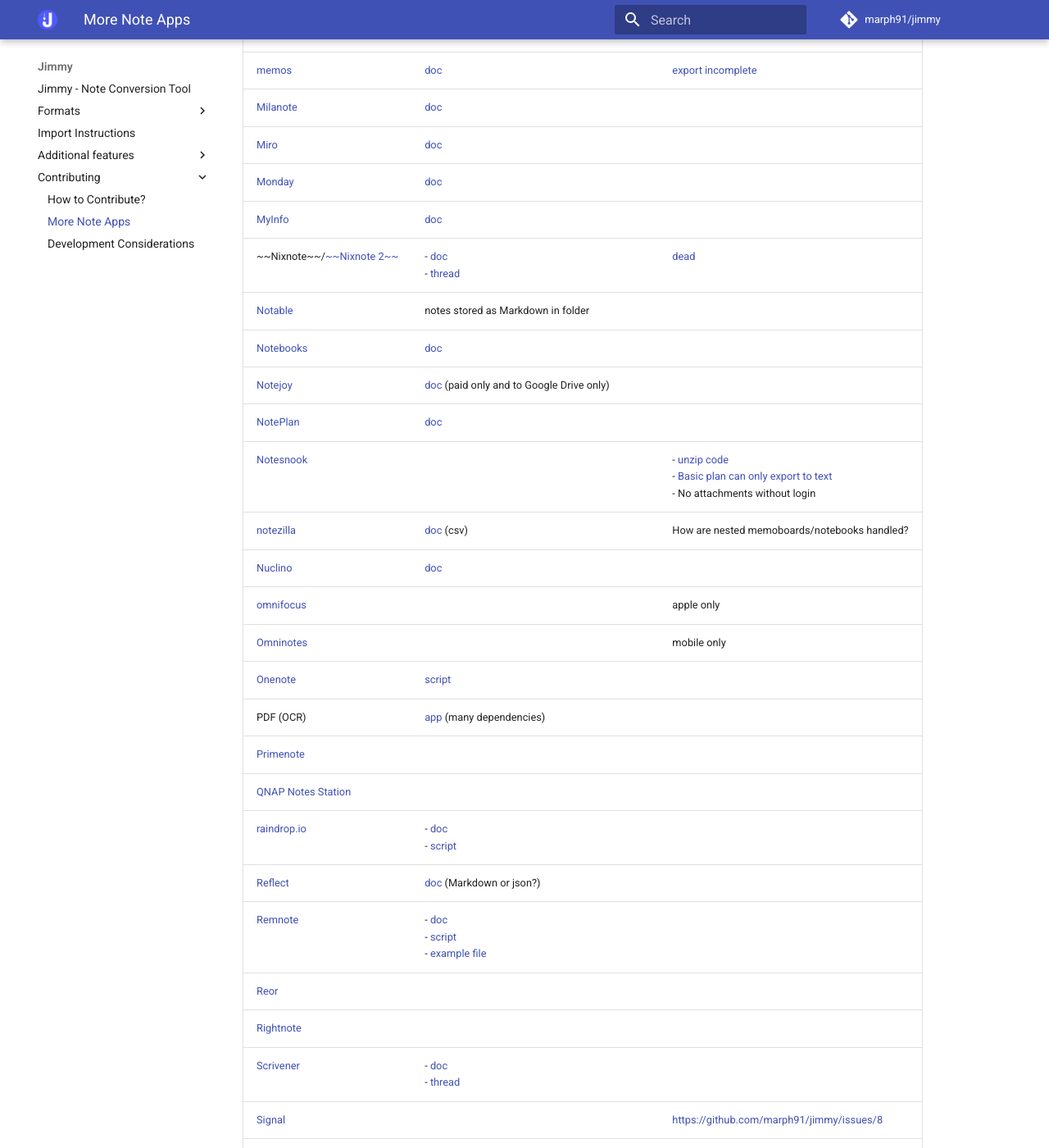
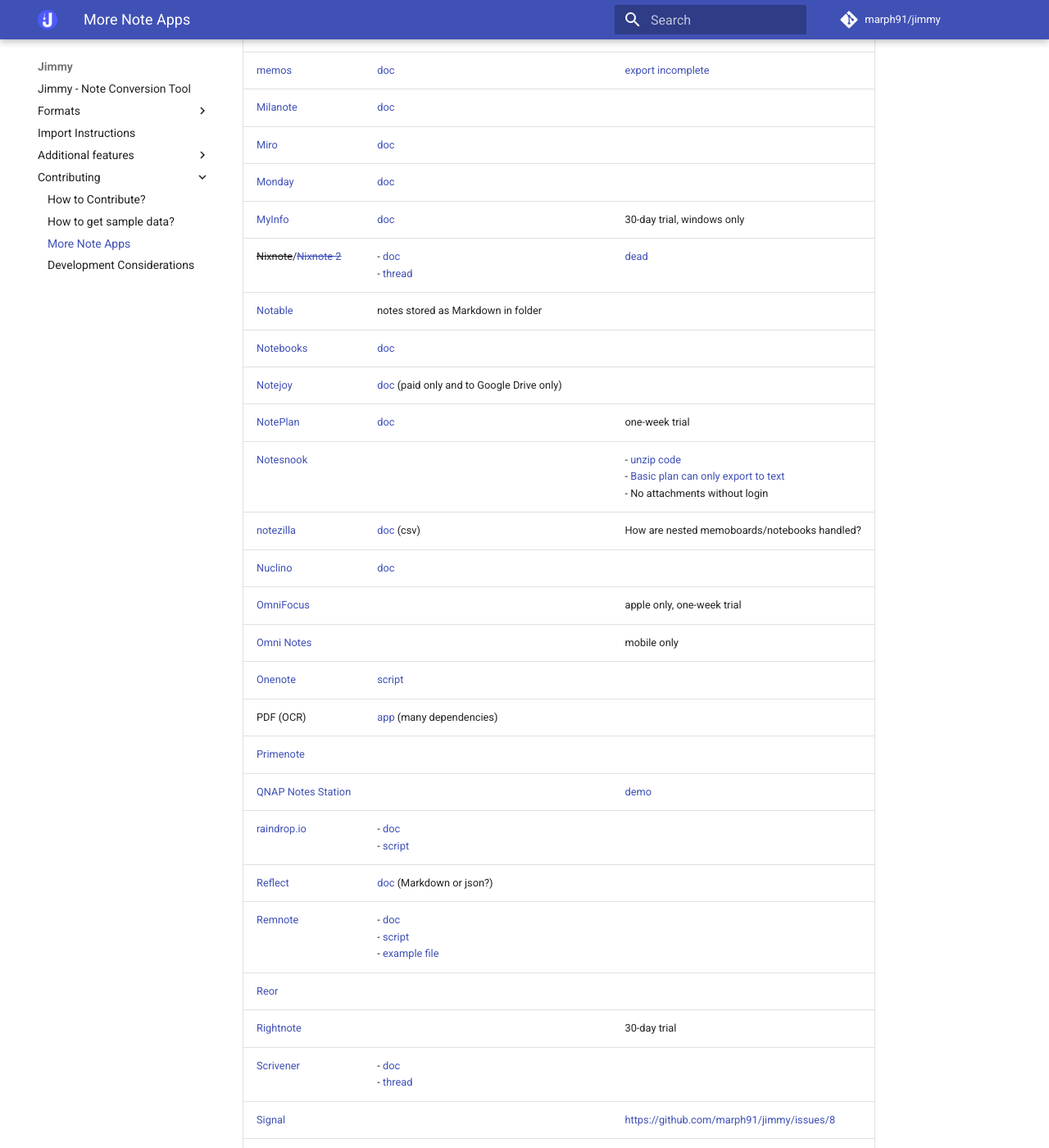
Before and after one commit to marph91/jimmy, an MkDocs documentation site: the page built from docs/contributing/more_note_apps.md, in a window 1280 px wide and 1400 px high, scrolled down 2177 px. Shown: the whole window at 82% size. Built offline with MkDocs 1.6.1 and Material for MkDocs 9.7.7, drawn with Linux system fonts in a browser that asks for light colours; comment, search, counter and statistics services are not loaded; some of the changed text lies outside the part shown.

```diff
--- a/docs/contributing/more_note_apps.md
+++ b/docs/contributing/more_note_apps.md
@@ -28,11 +28,11 @@ Loose collection of note apps/messengers/wikis/formats that could be implemented
 | [Fellow](https://fellow.app/) | [doc](https://help.fellow.app/en/articles/5451749-how-to-export-personal-data) (json) |     |
 | [FSNotes](https://fsnot.es/) |     | apple only |
 | [Ghostwriter](https://kde.github.io/ghostwriter/) |     |     |
-| [Goodnotes](https://www.goodnotes.com/) | [doc](https://support.goodnotes.com/hc/en-us/articles/7353742824975-Export-documents-or-pages#export-documents-or-pages-0-0) (goodnotes, PDF, image) |     |
+| [Goodnotes](https://www.goodnotes.com/) | [doc](https://support.goodnotes.com/hc/en-us/articles/7353742824975-Export-documents-or-pages#export-documents-or-pages-0-0) (goodnotes, PDF, image) | one-week trial |
 | [Heptabase](https://heptabase.com/) | - [doc](https://wiki.heptabase.com/how-sustainable-is-heptabase) (Markdown) <br>- [script](https://github.com/link-ding/Heptabase-Export) |     |
-| [iaWriter](https://ia.net/writer) | [doc](https://ia.net/writer/support/preview/export-share-print) (Markdown) |     |
-| [Inkdrop](https://www.inkdrop.app/) |     |     |
-| [Journalify](https://www.journalify.com/) |     |     |
+| [iaWriter](https://ia.net/writer) | [doc](https://ia.net/writer/support/preview/export-share-print) (Markdown) | two-week trial |
+| [Inkdrop](https://www.inkdrop.app/) |     | 30-day trial |
+| [Journalify](https://www.journalify.com/) |     | Google or Facebook account needed |
 | [Journey.cloud](https://journey.cloud/) |     | [demo](https://journey.cloud/app/timeline) |
 | [keynote-nf](https://github.com/dpradov/keynote-nf) |     | <https://github.com/marph91/jimmy/issues/3> |
 | [~~Laverna~~](https://laverna.cc/) |     | dead |
@@ -47,26 +47,26 @@ Loose collection of note apps/messengers/wikis/formats that could be implemented
 | [Milanote](https://milanote.com/) | [doc](https://help.milanote.com/en/articles/111395-exporting-your-work) |     |
 | [Miro](https://miro.com/) | [doc](https://help.taskade.com/en/articles/8958608-import-from-miro) |     |
 | [Monday](https://monday.com/) | [doc](https://help.taskade.com/en/articles/8958596-import-from-monday) |     |
-| [MyInfo](https://www.myinfoapp.com/) | [doc](https://www.myinfoapp.com/features) |     |
+| [MyInfo](https://www.myinfoapp.com/) | [doc](https://www.myinfoapp.com/features) | 30-day trial, windows only |
 | ~~Nixnote~~/[~~Nixnote 2~~](https://github.com/baumgarr/Nixnote2) | - [doc](https://github.com/baumgarr/nixnote2/issues/483) <br>- [thread](https://discourse.joplinapp.org/t/import-from-nixnote/183/7) | [dead](https://github.com/robert7/nixnote2/issues/181) |
 | [Notable](https://notable.app/) | notes stored as Markdown in folder |     |
 | [Notebooks](https://www.notebooksapp.com/) | [doc](https://www.notebooksapp.com/ios/backup/) |     |
 | [Notejoy](https://notejoy.com/) | [doc](https://notejoy.com/help/export-notes) (paid only and to Google Drive only) |     |
-| [NotePlan](https://noteplan.co/) | [doc](https://help.noteplan.co/article/32-how-to-make-a-backup-of-my-notes) |     |
+| [NotePlan](https://noteplan.co/) | [doc](https://help.noteplan.co/article/32-how-to-make-a-backup-of-my-notes) | one-week trial |
 | [Notesnook](https://notesnook.com/) |     | - [unzip code](https://github.com/streetwriters/notesnook/blob/1f0fc83a7c5694eeda17dc70f35d69ca0df26bf2/apps/web/src/utils/compressor.ts#L44-L55) <br>- [Basic plan can only export to text](https://notesnook.com/pricing/) <br>- No attachments without login |
 | [notezilla](https://www.conceptworld.com/Notezilla) | [doc](https://www.conceptworld.com/Notezilla) (csv) | How are nested memoboards/notebooks handled? |
 | [Nuclino](https://www.nuclino.com/) | [doc](https://help.nuclino.com/fb60e6f6-export-a-workspace) |     |
-| [omnifocus](https://www.omnigroup.com/omnifocus) |     | apple only |
-| [Omninotes](https://omninotes.app/) |     | mobile only |
+| [OmniFocus](https://www.omnigroup.com/omnifocus) |     | apple only, one-week trial |
+| [Omni Notes](https://omninotes.app/) |     | mobile only |
 | [Onenote](https://www.onenote.com/) | [script](https://github.com/Ben-Gillman/onenote_to_markdown) |     |
 | PDF (OCR) | [app](https://github.com/VikParuchuri/marker) (many dependencies) |     |
 | [Primenote](https://gitlab.com/william.belanger/primenote) |     |     |
-| [QNAP Notes Station](https://www.qnap.com/de-de/software/notes-station) |     |     |
+| [QNAP Notes Station](https://www.qnap.com/de-de/software/notes-station) |     | [demo](https://www.qnap.com/de-de/live-demo) |
 | [raindrop.io](https://raindrop.io/) | - [doc](https://help.raindrop.io/backups) <br>- [script](https://github.com/bobscott45/raindrop2enex) |     |
 | [Reflect](https://reflect.app/) | [doc](https://reflect.academy/import-export-backups) (Markdown or json?) |     |
 | [Remnote](https://www.remnote.com/) | - [doc](https://help.remnote.com/en/articles/7898019-exporting-notes#h_fffe55a9a8) <br>- [script](https://github.com/AnweshGangula/PKMigrator/tree/main/Remnote2Obsidian) <br>- [example file](https://github.com/AnweshGangula/PKMigrator/blob/main/Data/RemNote_Export_August_23rd_2021_Guest_json.zip) |     |
 | [Reor](https://github.com/reorproject/reor) |     |     |
-| [Rightnote](https://www.bauerapps.com/rightnote/) |     |     |
+| [Rightnote](https://www.bauerapps.com/rightnote/) |     | 30-day trial |
 | [Scrivener](https://www.literatureandlatte.com/scrivener/overview) | - [doc](https://www.literatureandlatte.com/how-to-export-scrivener-projects-and-why-you-might-want-to) <br>- [thread](https://github.com/obsidianmd/obsidian-importer/issues/30) |     |
 | [Signal](https://signal.org/de/) |     | <https://github.com/marph91/jimmy/issues/8> |
 | [Siyuan](https://github.com/siyuan-note/siyuan) | [doc](https://github.com/siyuan-note/siyuan?tab=readme-ov-file#does-it-support-data-synchronization-through-a-third-party-sync-disk) |     |
@@ -78,12 +78,12 @@ Loose collection of note apps/messengers/wikis/formats that could be implemented
 | [Takenote](https://takenote.ai/) | Export via settings to zipped md and json | No tags/metadata? |
 | [Taskade](https://www.taskade.com/) | [doc](https://help.taskade.com/en/collections/8400888-export) |     |
 | [TheBrain](https://www.thebrain.com/) | - [thread](https://forums.thebrain.com/post/exporting-brain-possible-9725592) <br>- [script](https://github.com/sanderdatema/thebrain2markdown) |     |
-| [Things](https://github.com/thingsapi/things-cli) |     |     |
+| [Things](https://culturedcode.com/things/) |     |     |
 | ~~Treepad~~ | [thread](https://discourse.joplinapp.org/t/how-can-i-export-html-notes-from-treepad/27554) | [dead](https://www.myinfoapp.com/blog/what-happened-to-treepad) |
 | [Trello](https://trello.com/) | [doc](https://support.atlassian.com/trello/docs/exporting-data-from-trello/) (json) |     |
 | [Trilium](https://github.com/zadam/trilium) | [thread](https://github.com/zadam/trilium/discussions/2827) (Markdown?) |     |
 | [Twos](https://www.twosapp.com/) | [export](https://www.twosapp.com/export) (markdown, only single notes?) |     |
-| [Ulysses](https://ulysses.app/) | [thread](https://github.com/obsidianmd/obsidian-importer/issues/18) (Markdown) |     |
+| [Ulysses](https://ulysses.app/) | [thread](https://github.com/obsidianmd/obsidian-importer/issues/18) (Markdown) | apple only |
 | [UpNote](https://getupnote.com/) | [doc](https://medium.com/upnote/export-your-notes-3d8d6f7739d7) (Markdown, paid only) |     |
 | [Vnote](https://github.com/vnotex/vnote) | [doc](https://app.vnote.fun/en_us/#!docs/Users/Export.md) (Markdown?) |     |
 | [Wenote](https://play.google.com/store/apps/details?id=com.yocto.wenote) |     | mobile only |
--- a/mkdocs.yml
+++ b/mkdocs.yml
@@ -60,6 +60,8 @@ markdown_extensions:
         # mermaid code blocks
         - name: mermaid
           class: mermaid
+  # strikethrough
+  - pymdownx.tilde
   # disable the toc, since there is not that much content
   # https://github.com/squidfunk/mkdocs-material/discussions/2644#discussioncomment-715040
   - toc:
@@ -124,5 +126,6 @@ nav:
     - Miscellaneous: additional_features/miscellaneous.md
   - Contributing:
     - How to Contribute?: contributing/contributing.md
+    - How to get sample data?: contributing/get_sample_data.md
     - More Note Apps: contributing/more_note_apps.md
     - Development Considerations: contributing/development_considerations.md
```
Also changed, not shown: docs/contributing/development_considerations.md (+0 -2 lines), docs/contributing/get_sample_data.md (added, +73 -0 lines), docs/contributing/get_sample_exports.md (deleted, +0 -42 lines).
